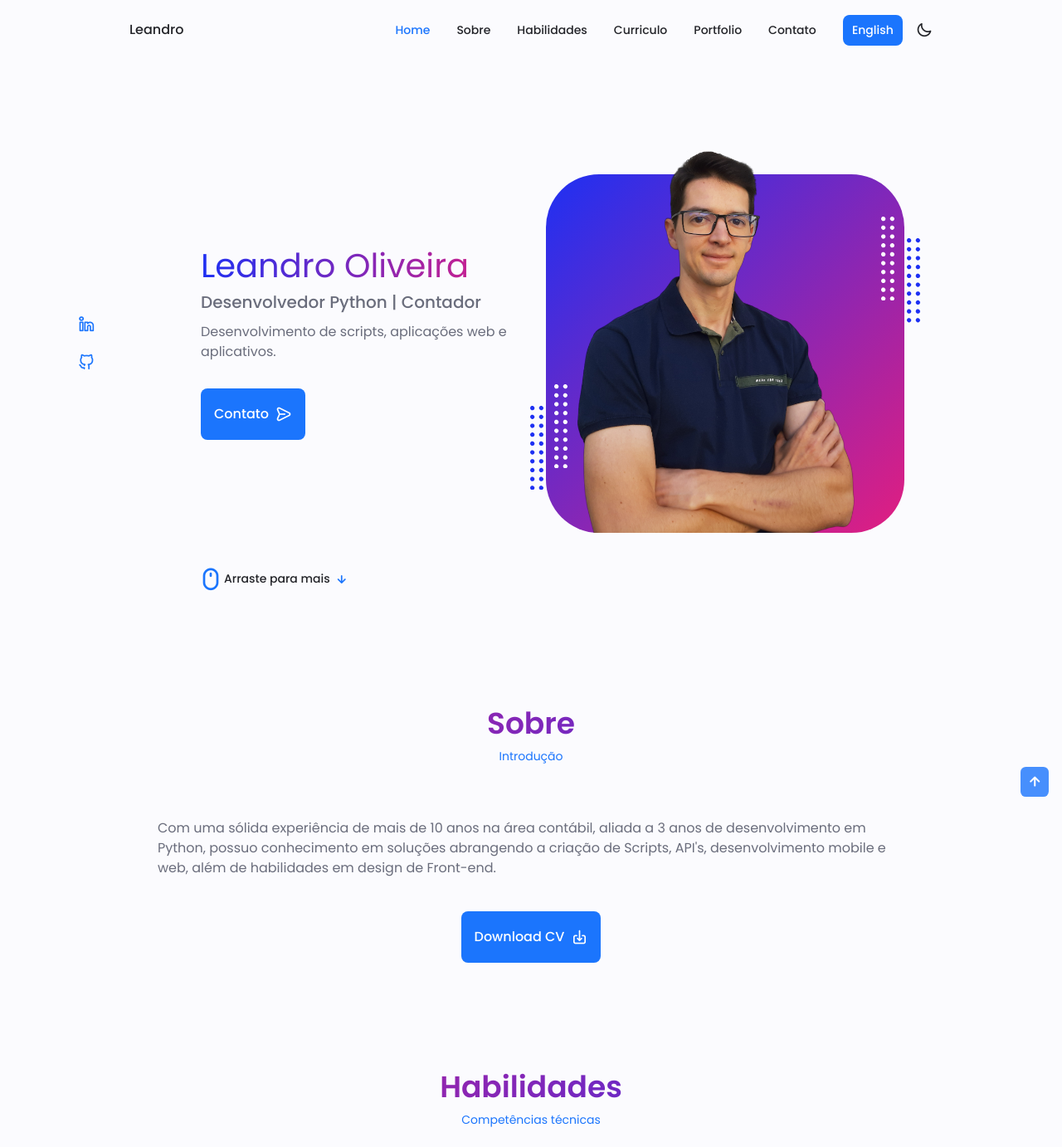
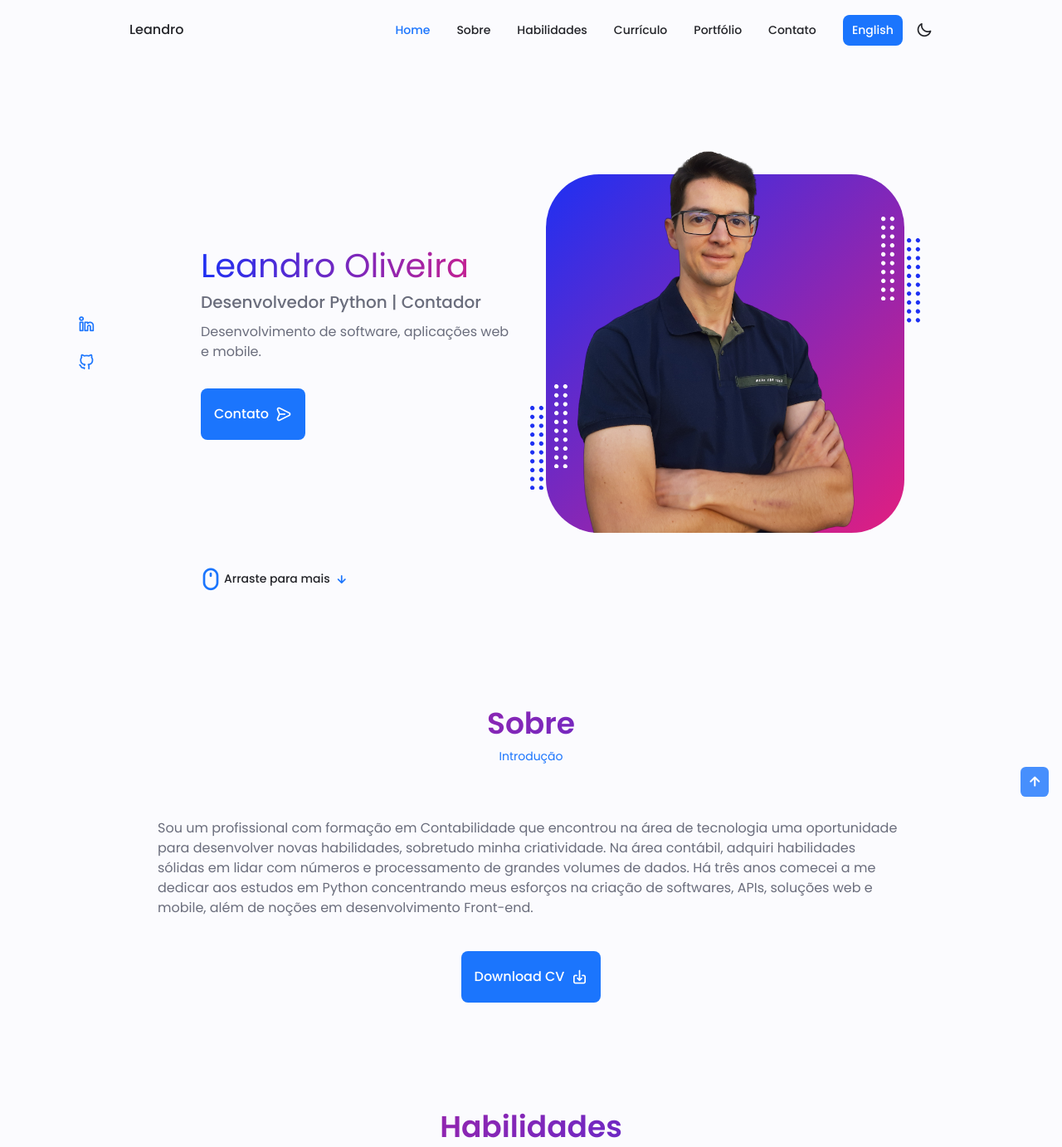
Before and after one commit to LeandroPOliveira/Portifoliov2, a Flask app: page / in a window 1280 px wide. Shown: the top 1382 px of the page at 83% size. Run offline with Flask 2, Linux system fonts and the light colour scheme; some libraries are stand-ins or nearby versions.

Commit message:
ajustes layout

```diff
--- a/api/templates/index.html
+++ b/api/templates/index.html
@@ -44,12 +44,12 @@
                     </li>
                     <li class="nav__item">
                         <a href="#curriculo" class="nav__link">
-                            <i class="uil uil-briefcase-alt nav__icon"></i> Curriculo
+                            <i class="uil uil-briefcase-alt nav__icon"></i> Currículo
                         </a>
                     </li>
                     <li class="nav__item">
                         <a href="#portfolio" class="nav__link">
-                            <i class="uil uil-scenery nav__icon"></i> Portfolio
+                            <i class="uil uil-scenery nav__icon"></i> Portfólio
                         </a>
                     </li>
                     <li class="nav__item">
@@ -59,7 +59,7 @@
                     </li>
                     <li class="nav__item">
                         <a href="{{ url_for('en') }}" class="nav__link language">
-                            <i class="uil uil-message nav__icon"></i> English
+                            <i class="uil uil-globe nav__icon"></i> English
                         </a>
                     </li>
                 </ul>
@@ -214,7 +214,7 @@
                     <div class="home__data">
                         <h1 class="home__title">Leandro Oliveira</h1>
                         <h3 class="home__subtitle">Desenvolvedor Python | Contador</h3>
-                        <p class="home__description">Desenvolvimento de scripts, aplicações web e aplicativos.</p>
+                        <p class="home__description">Desenvolvimento de software, aplicações web e mobile.</p>
                         <a href="#contact" class="button button--flex">
                             Contato <i class="uil uil-message button__icon"></i>
                         </a>
@@ -240,10 +240,12 @@
 
 
                 <div class="about__data">
-                    <p class="about__description">Com uma sólida experiência de mais de 10 anos na área contábil,
-                        aliada a 3 anos de desenvolvimento em Python, possuo conhecimento em soluções abrangendo a
-                        criação de Scripts, API's, desenvolvimento mobile e web, além de habilidades em design de
-                        Front-end.</p>
+                    <p class="about__description">Sou um profissional com formação em Contabilidade que encontrou na
+                        área de tecnologia uma oportunidade para desenvolver novas habilidades, sobretudo minha
+                        criatividade. Na área contábil, adquiri habilidades sólidas em lidar com números e processamento
+                        de grandes volumes de dados. Há três anos comecei a me dedicar aos estudos em Python concentrando
+                        meus esforços na criação de softwares, APIs, soluções web e mobile, além de noções em
+                        desenvolvimento Front-end.</p>
 
 
                     <div class="about__buttons">
@@ -543,7 +545,7 @@
 
                         <div class="portfolio__data">
                             <h3 class="portfolio__title">Adopet</h3>
-                            <p class="portfolio__description">Projeto Full stack com Flask, e o design completo do
+                            <p class="portfolio__description">Projeto Full Stack com Flask, e o design completo do
                                 Front-end, deploy realizado no Pythonanywhere.</p>
                             <a href="http://leandro500.pythonanywhere.com/" target='_blank' class="button button--flex button-small portfolio__button">
                                 Demo
@@ -553,7 +555,33 @@
                     </div>
 
                     <!--==================== PORTFOLIO 2 ====================-->
+                   <div class="portfolio__content grid swiper-slide">
+                        <img src="https://github.com/LeandroPOliveira/Lista-compras/blob/main/sample2.png?raw=true" alt="" class="portfolio__img">
+
+                        <div class="portfolio__data">
+                            <h3 class="portfolio__title">Lista de compras</h3>
+                            <p class="portfolio__description">Projeto Mobile criado com Python e Sqlite3.</p>
+                            <a href="https://github.com/LeandroPOliveira/Lista-compras" target='_blank' class="button button--flex button-small portfolio__button">
+                                Demo
+                                <i class="uil uil-arrow-right button__icon"></i>
+                            </a>
+                        </div>
+                    </div>
+                    <!--==================== PORTFOLIO 3 ====================-->
                     <div class="portfolio__content grid swiper-slide">
+                        <img src="https://github.com/LeandroPOliveira/Pagina-web/blob/main/screen.png?raw=true" alt="" class="portfolio__img">
+
+                        <div class="portfolio__data">
+                            <h3 class="portfolio__title">TrokaBike</h3>
+                            <p class="portfolio__description">Projeto Full Stack em desenvolvimento utilizando Bootstrap, Flask e PostgreSQL.</p>
+                            <a href="https://bikestore36.onrender.com" target='_blank' class="button button--flex button-small portfolio__button">
+                                Demo
+                                <i class="uil uil-arrow-right button__icon"></i>
+                            </a>
+                        </div>
+                    </div>
+                    <!--==================== PORTFOLIO 4 ====================-->
+                     <div class="portfolio__content grid swiper-slide">
                         <img src="https://github.com/LeandroPOliveira/Controle-Notas-Servicos-Kivy/blob/main/cadastro-nota.gif?raw=true" alt="" class="portfolio__img">
 
                         <div class="portfolio__data">
@@ -566,34 +594,6 @@
                             </a>
                         </div>
                     </div>
-
-                    <!--==================== PORTFOLIO 3 ====================-->
-                    <div class="portfolio__content grid swiper-slide">
-                        <img src="https://github.com/LeandroPOliveira/Lista-compras/blob/main/sample2.png?raw=true" alt="" class="portfolio__img">
-
-                        <div class="portfolio__data">
-                            <h3 class="portfolio__title">Lista de compras</h3>
-                            <p class="portfolio__description">Projeto Mobile criado com Python e Sqlite3.</p>
-                            <a href="https://github.com/LeandroPOliveira/Lista-compras" target='_blank' class="button button--flex button-small portfolio__button">
-                                Demo
-                                <i class="uil uil-arrow-right button__icon"></i>
-                            </a>
-                        </div>
-                    </div>
-                    <!--==================== PORTFOLIO 4 ====================-->
-                    <div class="portfolio__content grid swiper-slide">
-                        <img src="https://github.com/LeandroPOliveira/Pagina-web/blob/main/screen.png?raw=true" alt="" class="portfolio__img">
-
-                        <div class="portfolio__data">
-                            <h3 class="portfolio__title">TrokaBike</h3>
-                            <p class="portfolio__description">Projeto Fullstack em desenvolvimento utilizando Bootstrap, Flask e PostgreSQL.</p>
-                            <a href="https://bikestore36.onrender.com" target='_blank' class="button button--flex button-small portfolio__button">
-                                Demo
-                                <i class="uil uil-arrow-right button__icon"></i>
-                            </a>
-                        </div>
-                    </div>
-
                     <!--==================== PORTFOLIO 5 ====================-->
                     <div class="portfolio__content grid swiper-slide">
                         <img src="https://github.com/LeandroPOliveira/API-Lei-116-03/raw/main/API-Docs.png" alt="" class="portfolio__img">
@@ -607,22 +607,6 @@
                             </a>
                         </div>
                     </div>
-
-                    <!--==================== PORTFOLIO 6 ====================-->
-
-                    <div class="portfolio__content grid swiper-slide">
-                        <img src="https://github.com/LeandroPOliveira/Conciliacoes-Kivy/raw/main/tela_inicio.png?raw=true" alt="" class="portfolio__img">
-
-                        <div class="portfolio__data">
-                            <h3 class="portfolio__title">Conciliações Contábeis</h3>
-                            <p class="portfolio__description">Projeto Back-end criado com Python e a biblioteca kivy.</p>
-                            <a href="https://github.com/LeandroPOliveira/Conciliacoes-Kivy" target='_blank' class="button button--flex button-small portfolio__button">
-                                Demo
-                                <i class="uil uil-arrow-right button__icon"></i>
-                            </a>
-                        </div>
-                    </div>
-
                 </div>
 
                 <div class="swiper-button-next">
@@ -720,7 +704,7 @@
                         <a href="#home" class="footer__link">Home</a>
                     </li>
                     <li>
-                        <a href="#portfolio" class="footer__link">Portfolio</a>
+                        <a href="#portfolio" class="footer__link">Portfólio</a>
                     </li>
                     <li>
                         <a href="#contact" class="footer__link">Contato</a>
```
Also changed, not shown: api/templates/english.html (+38 -54 lines).
